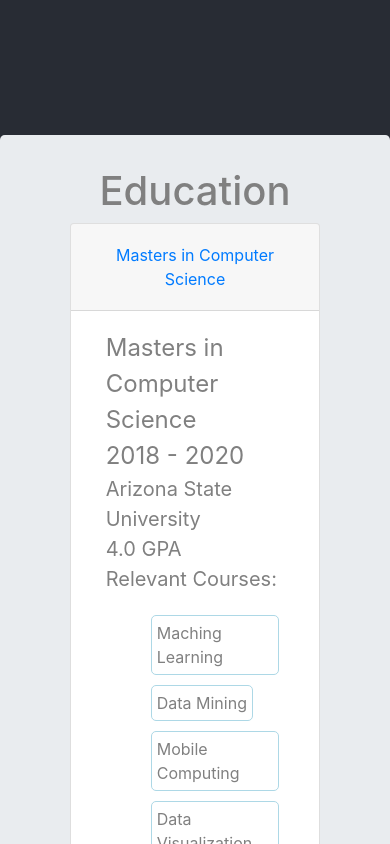
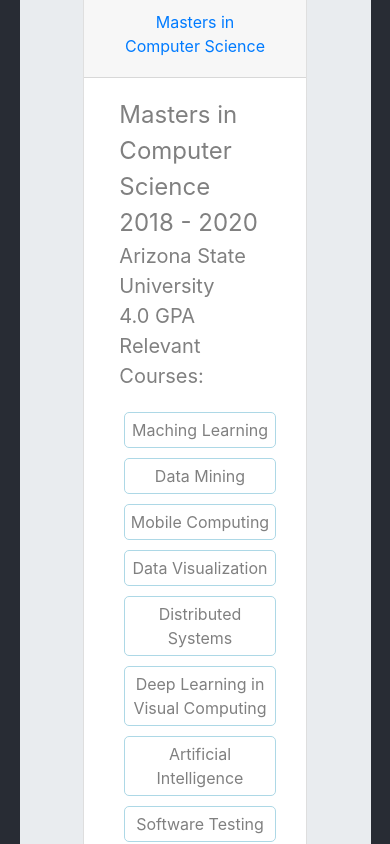
Before and after one commit to mhilliker/my-page, a React (Create React App) app in the folder my-site/: page / in a window 390 px wide. Shown: the part 920-1764 px from the top of the page. Built offline with nearby package versions, Linux system fonts and the light colour scheme.

Commit message:
improve styling for mobile

```diff
--- a/my-site/src/assets/styles/main.scss
+++ b/my-site/src/assets/styles/main.scss
@@ -83,6 +83,7 @@
   max-width: 800px;
   margin-left: auto;
   margin-right: auto;
+  margin-top: 30px;
   color: grey;
 
   .educationInfoGroup {
@@ -97,7 +98,6 @@
     }
 
     .courseRow {
-
       p {
         font-size: 1.25rem;
       }
@@ -115,3 +115,35 @@
     }
   }
 }
+
+@media only screen and (max-width: 768px) {
+  /* For mobile phones: */
+
+  .fullscreenItem {
+    height: auto;
+    width: 90%;
+  }
+
+  .fullscreenContent {
+    margin-top: 40px;
+    height: auto;
+
+    &:first-of-type {
+      margin-top: 80px;
+    }
+
+    .jumbotron {
+      height: auto;
+    }
+  }
+
+  ul.courseList {
+    padding-left: 0%;
+
+    li {
+      text-align: center;
+      width: 100%;
+    }
+  }
+
+}
```
Lines whose indentation alone changed are shown as unchanged.
